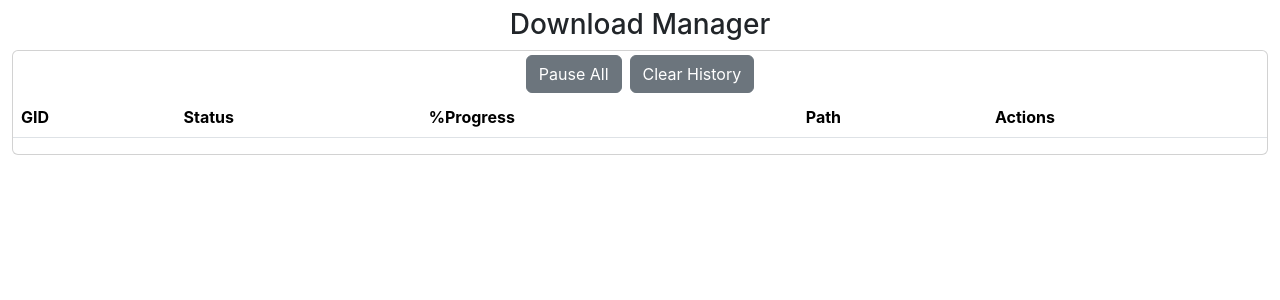
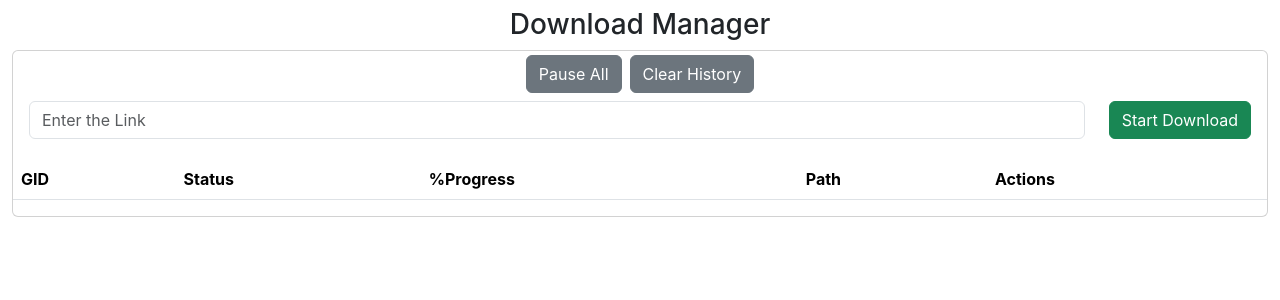
Before and after one commit to Dan88Hus/hdo_download_manager, a React (Create React App) app: page / in a window 1280 px wide. Shown: the top 300 px of the page. Built offline with nearby package versions, Linux system fonts and the light colour scheme.

Commit message:
inputLink is added

```diff
--- a/src/App.js
+++ b/src/App.js
@@ -3,6 +3,7 @@ import './App.css';
 import {useSelector} from 'react-redux'
 import TaskButtons from './components/TaskButtons';
 import ListHistory from './components/ListHistory';
+import InputLink from './components/inputLink';
 
 
 
@@ -10,6 +11,7 @@ function App() {
 const uri = useSelector(state => state.uri);
 
   return (
+
     <div className='container-fluid'>
       <div className='row'>
         <h3 className='text-center mt-2'> Download Manager</h3>
@@ -18,9 +20,14 @@ const uri = useSelector(state => state.uri);
         <div className='row'>
           <TaskButtons/>
         </div>
+        {/* TaskButtons */}
+
         {/* input Link */}
+        <div className='row'>
+          <InputLink/>
+        </div>
 
-        {/* List Hostory */}
+        {/* List History */}
 
         <table className="table table-striped">
           <thead>
--- /dev/null
+++ b/src/components/inputLink.js
@@ -0,0 +1,38 @@
+import React from "react";
+import { useState } from "react";
+import { useDispatch } from "react-redux";
+import { addUriAction } from "../store/actions/taskAction";
+
+function InputLink() {
+
+    const dispatch = useDispatch();
+    const [link, setLink] = useState('');
+
+    const handleSubmit = async (e) => {
+        e.preventDefault();
+        await dispatch(addUriAction(link));
+    }
+
+    return (
+        <div>
+            <form className="row m-1" onSubmit={handleSubmit}>
+                <div className="col">
+                    <input type="url" className="form-control"
+                        placeholder="Enter the Link"
+                        onChange={(e) => setLink(e.target.value)}
+                        >
+                    </input>
+                </div>
+                <div className="col-auto">
+                    <button type="submit"
+                        className="btn btn-success mb-3">
+                            Start Download
+                        </button>
+                </div>
+            </form>
+        </div>
+    )
+
+}
+
+export default InputLink
```
